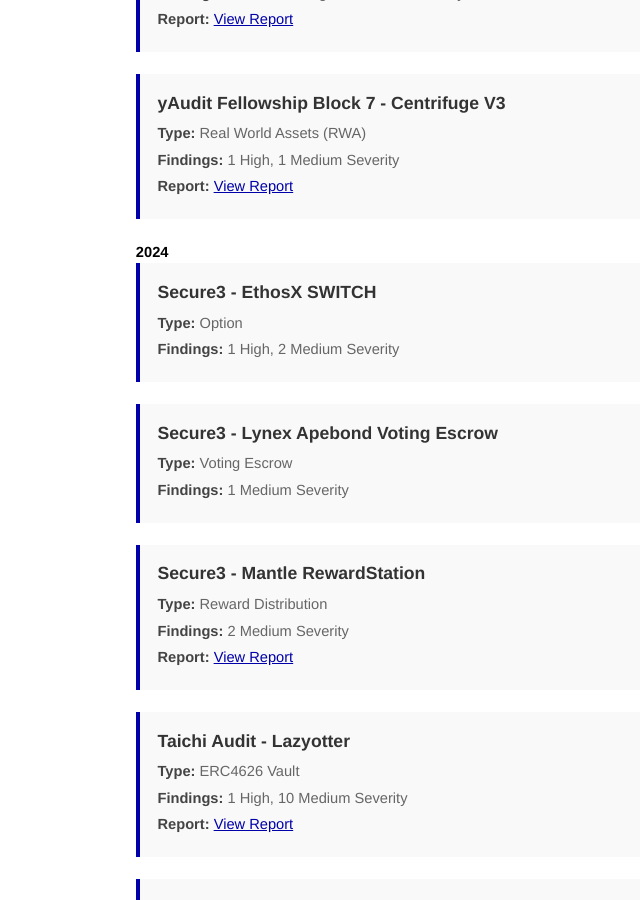
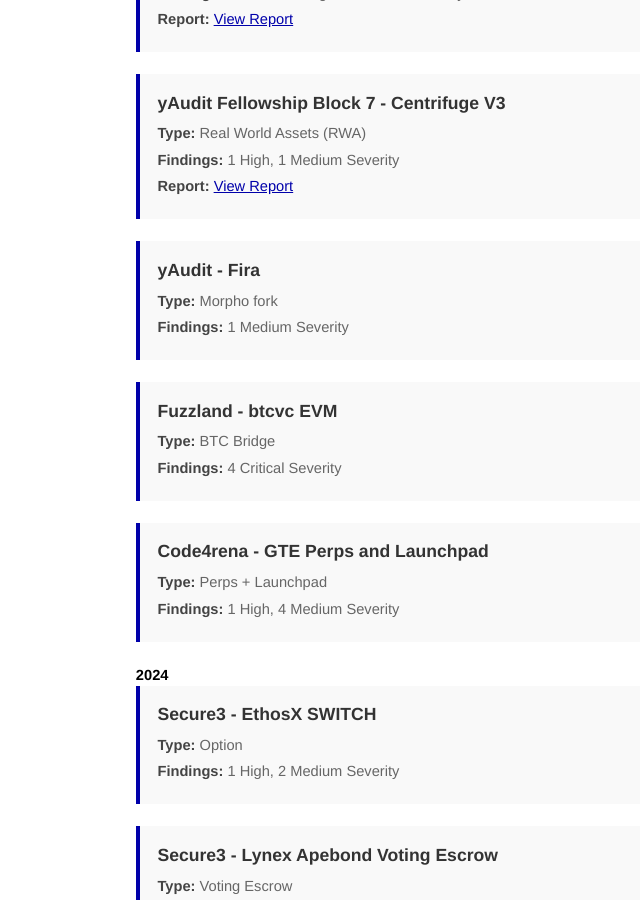
Before and after one commit to ret2basic/ret2basic.github.io, a Jekyll site: the page built from audits.html, in a window 1280 px wide and 900 px high, scrolled down 475 px. Shown: the whole window, without its empty margins (196-836 px from the left). Built offline with Jekyll 4.4.1, drawn with Linux system fonts in a browser that asks for light colours; some of the changed text lies outside the part shown.

Commit message:
update header order and audit portfolio

```diff
--- a/_layouts/default.html
+++ b/_layouts/default.html
@@ -30,8 +30,8 @@
     <a href="/">ret2basic.eth</a>
     <a class="extra" href="/">Home</a>
     <a class="extra" href="/audits.html">Portfolio</a>
+    <a class="extra" href="https://taichiaudit.com">Taichi Audit</a>
     <a class="extra" href="https://ret2basic.gitbook.io/ctfwriteup">CTF Writeup</a>
-    <a class="extra" href="https://taichiaudit.com">Taichi Audit</a>
   </div>
 
   {{ content }}
--- a/audits.html
+++ b/audits.html
@@ -35,6 +35,30 @@
         <p><strong>Type:</strong> Real World Assets (RWA)</p>
         <p><strong>Findings:</strong> 1 High, 1 Medium Severity</p>
         <p><strong>Report:</strong> <a href="https://reports.electisec.com/2025-07-centrifuge" target="_blank">View Report</a></p>
+      </div>
+    </div>
+
+    <div class="audit-item">
+      <h3>yAudit - Fira</h3>
+      <div class="audit-details">
+        <p><strong>Type:</strong> Morpho fork</p>
+        <p><strong>Findings:</strong> 1 Medium Severity</p>
+      </div>
+    </div>
+
+    <div class="audit-item">
+      <h3>Fuzzland - btcvc EVM</h3>
+      <div class="audit-details">
+        <p><strong>Type:</strong> BTC Bridge</p>
+        <p><strong>Findings:</strong> 4 Critical Severity</p>
+      </div>
+    </div>
+
+    <div class="audit-item">
+      <h3>Code4rena - GTE Perps and Launchpad</h3>
+      <div class="audit-details">
+        <p><strong>Type:</strong> Perps + Launchpad</p>
+        <p><strong>Findings:</strong> 1 High, 4 Medium Severity</p>
       </div>
     </div>
 
@@ -180,6 +204,22 @@
     </div>
 
     <div class="audit-item">
+      <h3>Fuzzland - btcvc Sui</h3>
+      <div class="audit-details">
+        <p><strong>Type:</strong> BTC Bridge</p>
+        <p><strong>Findings:</strong> 1 Critical Severity</p>
+      </div>
+    </div>
+
+    <div class="audit-item">
+      <h3>Fuzzland - sbtcvc</h3>
+      <div class="audit-details">
+        <p><strong>Type:</strong> Staking</p>
+        <p><strong>Findings:</strong> 1 High, 2 Medium Severity</p>
+      </div>
+    </div>
+
+    <div class="audit-item">
       <h3>Movebit - Fiamma</h3>
       <div class="audit-details">
         <p><strong>Type:</strong> BTC Bridge</p>
@@ -200,6 +240,14 @@
       <div class="audit-details">
         <p><strong>Type:</strong> Perpetual</p>
         <p><strong>Findings:</strong> 1 Critical, 3 High, 8 Medium Severity</p>
+      </div>
+    </div>
+
+    <div class="audit-item">
+      <h3>Plainshift - Echelon</h3>
+      <div class="audit-details">
+        <p><strong>Type:</strong> Pendle fork</p>
+        <p><strong>Findings:</strong> 2 Critical, 4 High, 3 Medium Severity</p>
       </div>
     </div>
 
--- a/index.html
+++ b/index.html
@@ -7,10 +7,10 @@
   <section class="hero">
     <h1>ret2basic.eth</h1>
     <ul class="tagline">
+      <li><a href="https://taichiaudit.com/" target="_blank">Taichi audit</a> Founder</li>
       <li>Resident at <a href="https://yaudit.dev/" target="_blank">yAudit</a> (EVM + Solana)</li>
-      <li>Move auditor at <a href="https://plainshift.io/" target="_blank">Plainshift</a></li>
-      <li><a href="https://taichiaudit.com/" target="_blank">Taichi audit</a> founder</li>
-      <li>Core member at <a href="https://defihacklabs.io/" target="_blank">DeFiHackLabs</a></li>
+      <li>Move Auditor at <a href="https://plainshift.io/" target="_blank">Plainshift</a></li>
+      <li>Core Member at <a href="https://defihacklabs.io/" target="_blank">DeFiHackLabs</a></li>
       <li><a href="https://x.com/ret2basic" target="_blank">https://x.com/ret2basic</a></li>
     </ul>
   </section>
```
Also changed, not shown: other parts of audits.html (+8 -6 lines).
